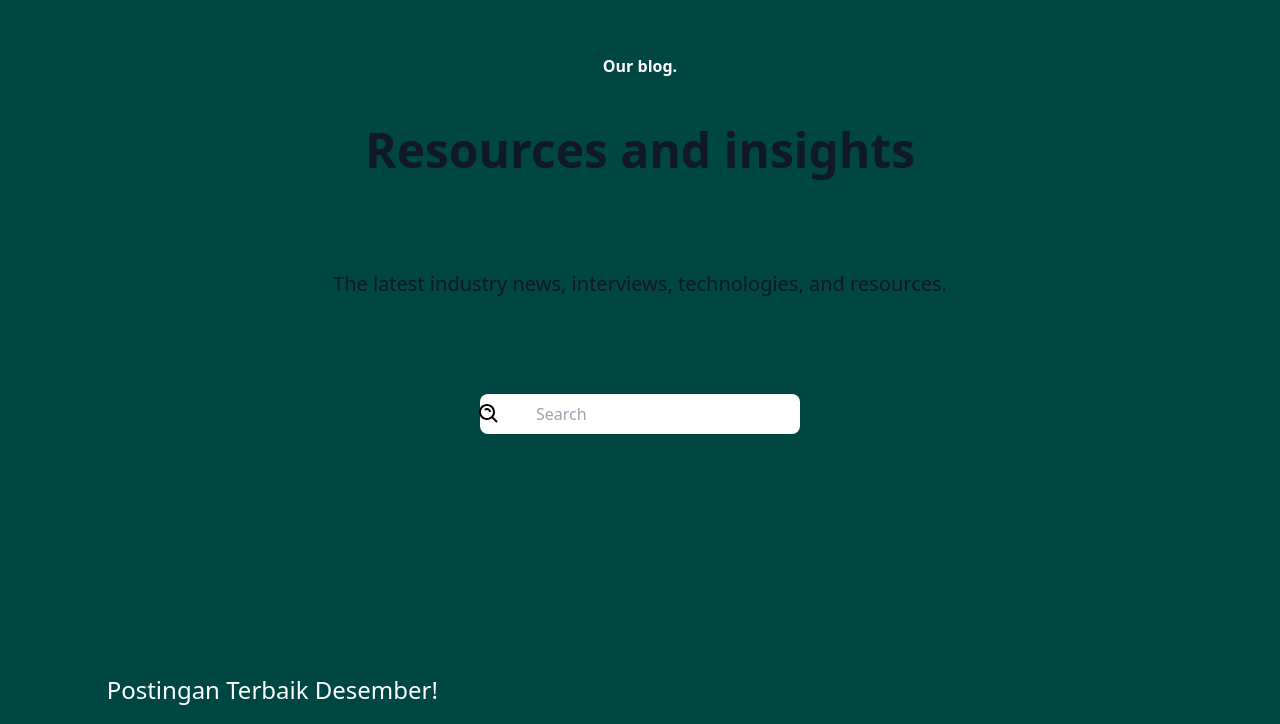
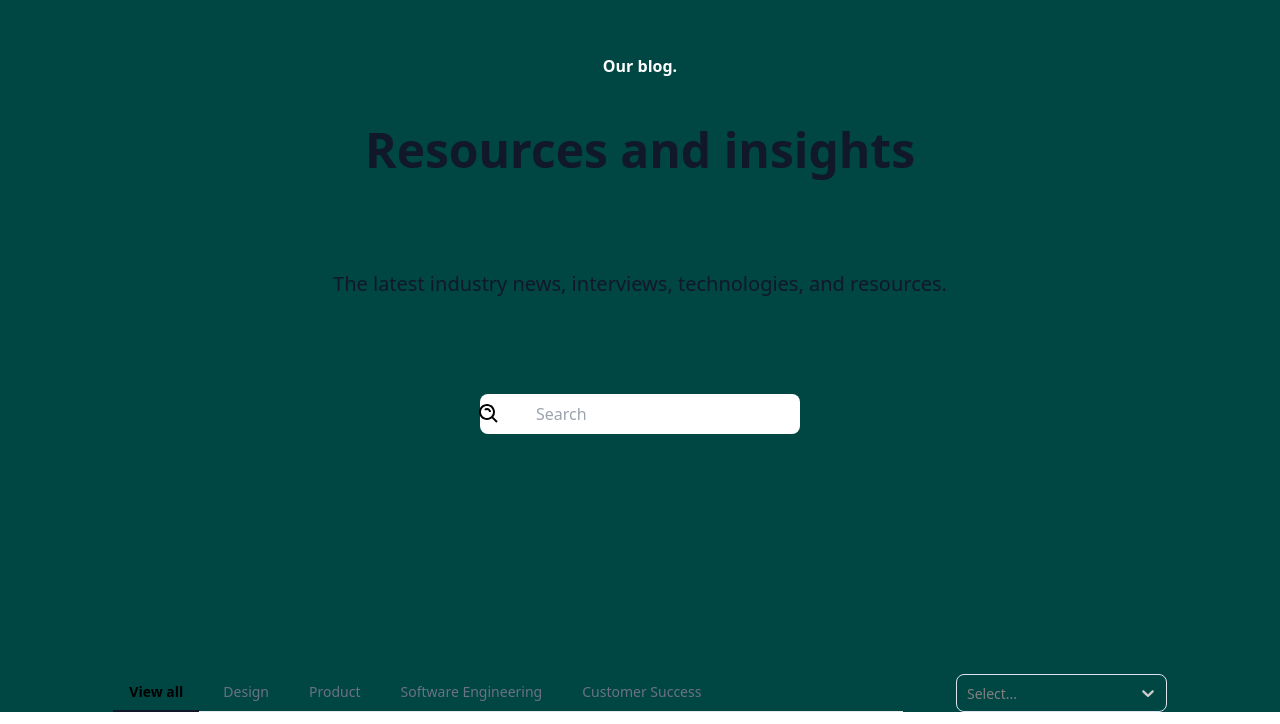
Before and after one commit to qoribulmujib/front-end-blog, a Next.js app: page / in a window 1280 px wide. Shown: the part 202-926 px from the top of the page. Built offline with nearby package versions, Linux system fonts and the light colour scheme; grey boxes are pictures that could not be loaded.

Commit message:
💄 🔥 ✨ add new feature tab view

```diff
--- /dev/null
+++ b/components/organisms/tab-view/index.tsx
@@ -0,0 +1,62 @@
+import { useState } from 'react'
+import { DropDownMain } from '@/components/atomics/drop-down-main';
+import _ from 'lodash'
+
+
+interface TabViewType {
+    onChangeTab?: any;
+    activeRoute?: any;
+    name?: any;
+    routes?: any[];
+    render?: any;
+}
+
+const TabView = ({
+    onChangeTab,
+    activeRoute,
+    name,
+    routes,
+    render
+}: TabViewType) => {
+    const [sortOptions, setSortOptions] = useState<any[]>([
+        {
+            value: "asc",
+            label: "Postingan Terbaru",
+        },
+        {
+            value: "desc",
+            label: "Postingan Terlama",
+        },
+    ]);
+
+    return (
+        <div>
+            <div className=" flex flex-wrap justify-between mb-10 items-end align-text-bottom">
+                <div className='md:w-9/12 border-b'>
+                    <ul className="flex flex-nowrap -mb-px overflow-x-auto no-scrollbar">
+                        {_.map(routes, (val: any, key: number) => (
+                            <li className="mr-2">
+                                <div
+                                    className={`pb-2 px-4 text-sm text-center cursor-pointer whitespace-nowrap ${activeRoute?.key === val?.key
+                                        ? "text-secondary-70 rounded-t-lg border-b-2 border-gray-900 active font-bold"
+                                        : "font-medium text-gray-500 border-b-2 border-transparent hover:border-gray-300' hover:text-gray-600 hover:border-gray-900"
+                                        }`}
+                                    onClick={() => onChangeTab(val)}
+                                    aria-current="page"
+                                >
+                                    {val.title}
+                                </div>
+                            </li>
+                        ))}
+                    </ul>
+                </div>
+                <div className='md:w-1/5 w-full pt-5 md:pt-0'>
+                    <DropDownMain options={sortOptions} />
+                </div>
+            </div>
+            {render[activeRoute.key]}
+        </div>
+    )
+}
+
+export default TabView
--- a/pages/index.tsx
+++ b/pages/index.tsx
@@ -1,15 +1,38 @@
 
-import ButtonMain from "@/components/atomics/button-main"
-import CardPosts from "@/components/organisms/card-posts"
-import CollectionPosts from "@/components/template/collection-posts"
+import { useState } from 'react'
+import TabView from "@/components/organisms/tab-view"
 import { BiSearchAlt } from 'react-icons/bi'
+import CustomerService from "./categories/customer-service"
+import Design from "./categories/design"
+import Product from "./categories/product"
+import SoftwareEngineering from "./categories/software-engineering"
+import ViewAll from "./categories/view-all"
 
 
 export default function Home() {
+  const routes = [
+    { key: 1, title: 'View all' },
+    { key: 2, title: 'Design' },
+    { key: 3, title: 'Product' },
+    { key: 4, title: 'Software Engineering' },
+    { key: 5, title: 'Customer Success' }
+  ];
+
+  const [activeRoute, setActiveRoute] = useState<any>({
+    key: 1,
+    title: 'View all'
+  })
+
+  const handleChangeTab = (route: string) => {
+    setActiveRoute(route)
+
+  }
+
+
   return (
-    <div className="w-full max-h-full bg-primary">
+    <div className="w-full px-2 max-h-full bg-primary">
       <div className="md:w-10/12 mx-auto pt-64">
-        <div className="flex flex-row justify-center items-center align-middle self-center">
+        <div className="flex flex-row justify-center items-center align-middle self-center pb-60">
           <div>
             <p className="text-white font-semibold text-base text-center mb-12">Our blog.</p>
             <p className="text-gray-900 font-semibold text-5xl text-center">Resources and insights</p>
@@ -22,10 +45,18 @@ export default function Home() {
           </div>
         </div>
 
-        <div className="mt-8 md:mt-60">
-          <CollectionPosts title={'Postingan Terbaik Desember!'} />
-
-        </div>
+        < TabView
+          activeRoute={activeRoute}
+          routes={routes}
+          render={{
+            1: <ViewAll />,
+            2: <Design />,
+            3: <Product />,
+            4: <SoftwareEngineering />,
+            5: <CustomerService />,
+          }}
+          onChangeTab={(route: string) => handleChangeTab(route)}
+        />
       </div>
     </div >
   )
```
